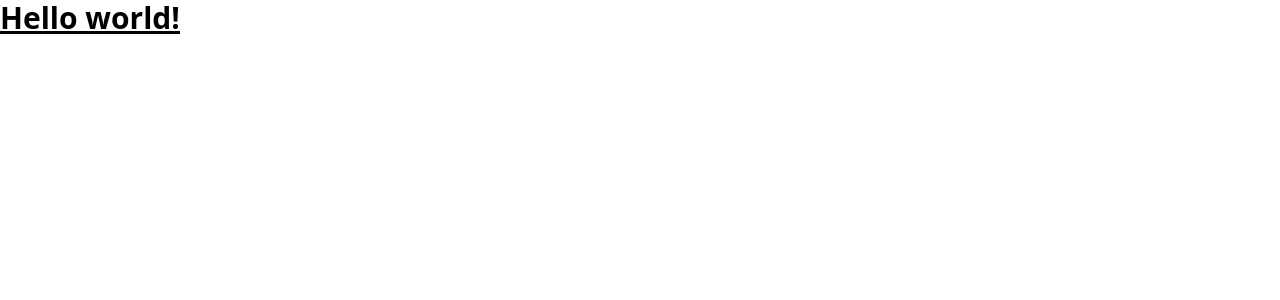
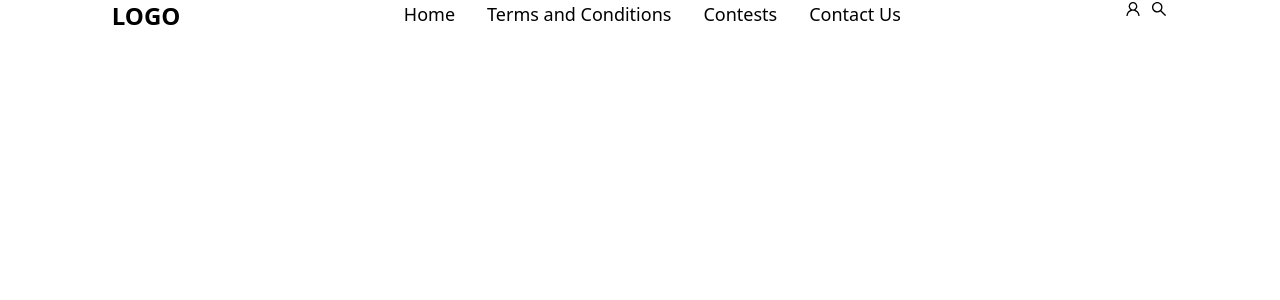
Before and after one commit to Pukka-Technologies/iVote, a Next.js app: page / in a window 1280 px wide. Shown: the top 300 px of the page. Built offline with nearby package versions, Linux system fonts and the light colour scheme.

Commit message:
basic navbar

```diff
--- /dev/null
+++ b/components/Navbar.js
@@ -0,0 +1,27 @@
+import React from 'react'
+import {AiOutlineUser} from "react-icons/ai"
+import { AiOutlineSearch } from "react-icons/ai";
+
+const Navbar = () => {
+  return (
+    <nav>
+      <div className='flex flex-row justify-around'>
+        <div className="font-bold uppercase text-2xl">Logo</div>
+        <div>
+          <ul className='flex flex-row gap-8 text-lg'>
+            <li>Home</li>
+            <li>Terms and Conditions</li>
+            <li>Contests</li>
+            <li>Contact Us</li>
+          </ul>
+        </div>
+        <div className='flex flex-row gap-2 text-lg'>
+            <AiOutlineUser/>
+            <AiOutlineSearch/>
+        </div>
+      </div>
+    </nav>
+  );
+}
+
+export default Navbar
--- a/package.json
+++ b/package.json
@@ -11,7 +11,8 @@
   "dependencies": {
     "next": "12.2.3",
     "react": "18.2.0",
-    "react-dom": "18.2.0"
+    "react-dom": "18.2.0",
+    "react-icons": "^4.4.0"
   },
   "devDependencies": {
     "autoprefixer": "^10.4.8",
--- a/pages/index.js
+++ b/pages/index.js
@@ -1,9 +1,10 @@
+import Navbar from "../components/Navbar";
 
 
 export default function Home() {
   return (
     <div>
-      <h1 className="text-3xl font-bold underline">Hello world!</h1>
+      <Navbar/>
     </div>
   );
 }
```
Also changed, not shown: public/assets/header-bg.jpg (added), 1 other file (tests, documents, lock files or other folders).
